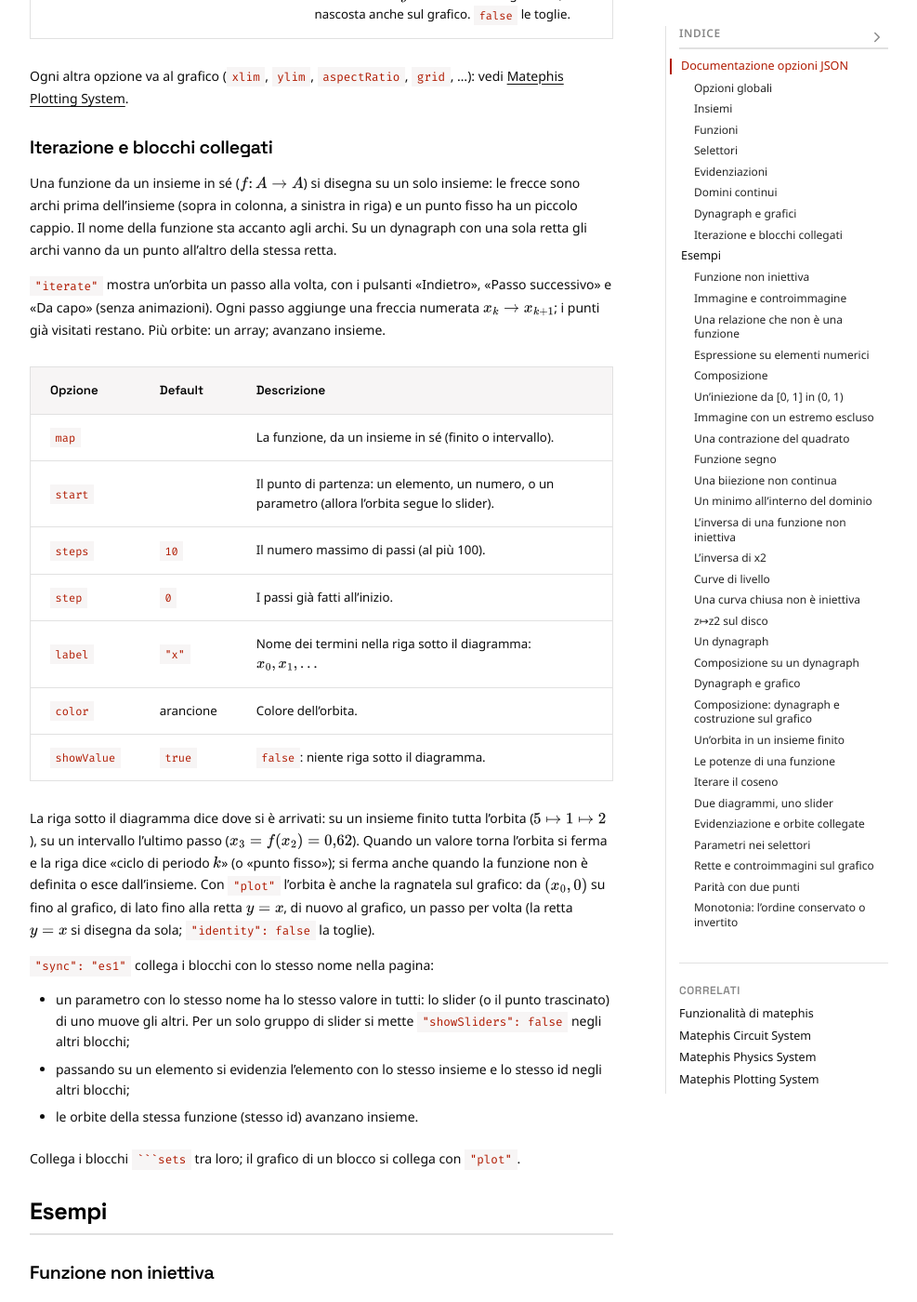
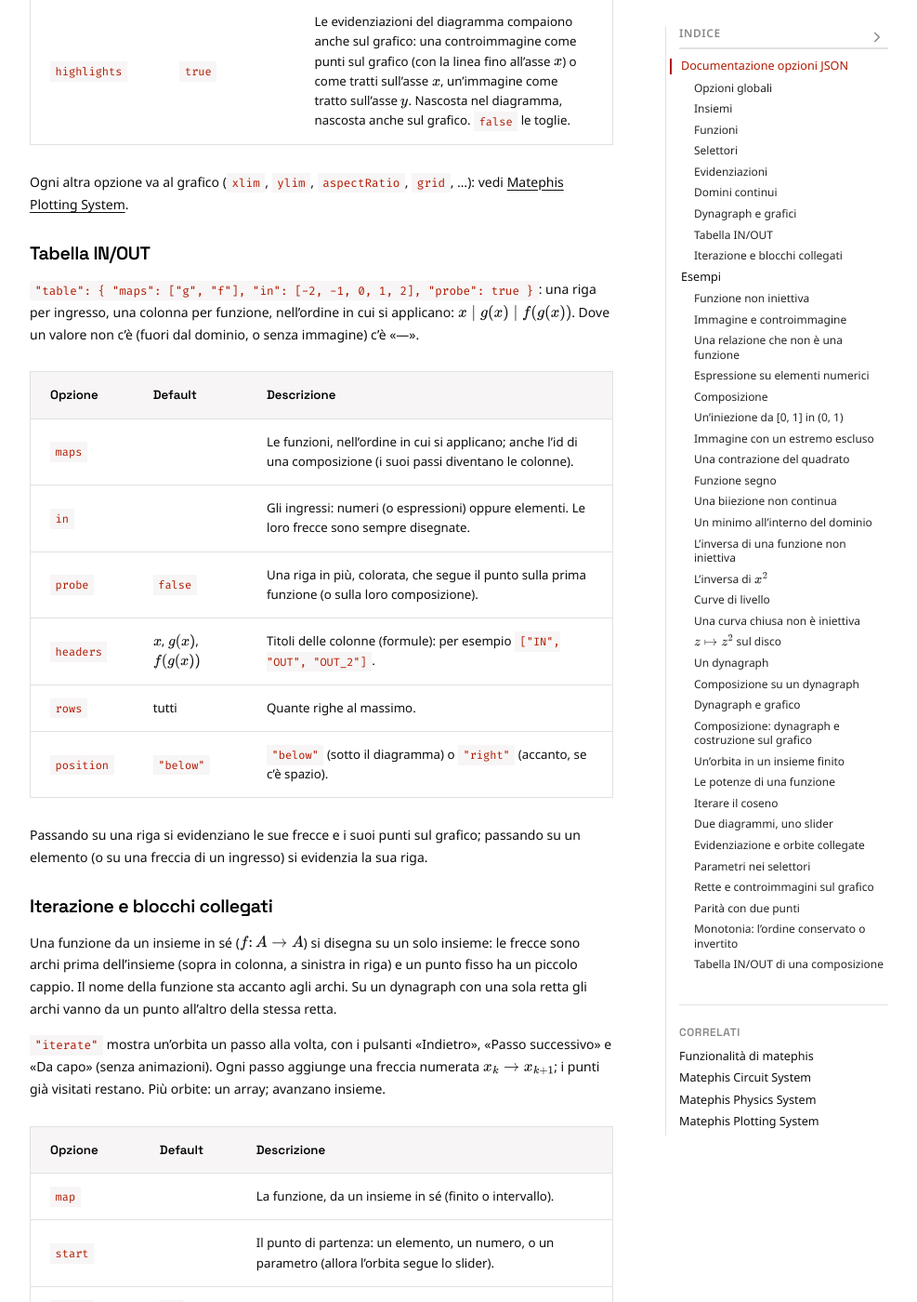
Before and after one commit to Bradwave/matephis, a Jekyll site: the page built from _notes/Public/test-sets.md, in a window 1280 px wide and 1400 px high, scrolled down 8851 px. Shown: the whole window at 93% size, without its empty margins (146-1133 px from the left). Built offline with Jekyll 4.4.1, drawn with Linux system fonts in a browser that asks for light colours; some of the changed text lies outside the part shown.

Commit message:
Sets: IN/OUT table
"table": { "maps": [...], "in": [...], "probe": true, "headers": [...] }:
one row per input, one column per map in order of application, "—" where
there is no value, a coloured row that follows the probe. The inputs get
arrows; hovering a row lights its arrows and rings its points on the
linked plot, and hovering an element lights its row.

Co-Authored-By: Claude Opus 5.5 <noreply@anthropic.com>

````diff
--- a/_layouts/Post.html
+++ b/_layouts/Post.html
@@ -39,7 +39,7 @@
     <link href="{{ site.baseurl }}/assets/css/matephis-physics.css?v=0.9" rel="stylesheet" />
     {%- endif -%}
     {%- if page.sets -%}
-    <link href="{{ site.baseurl }}/assets/css/matephis-sets.css?v=0.6" rel="stylesheet" />
+    <link href="{{ site.baseurl }}/assets/css/matephis-sets.css?v=0.7" rel="stylesheet" />
     {%- endif -%}
     {%- if page.circuit -%}
     <link href="{{ site.baseurl }}/assets/css/matephis-circuit.css?v=1.1" rel="stylesheet" />
--- a/_notes/Public/test-sets.md
+++ b/_notes/Public/test-sets.md
@@ -28,6 +28,7 @@ Questa pagina serve come test e documentazione per il sistema di diagrammi di in
 | `plot` | Object | | Il grafico delle funzioni accanto (o sotto) al diagramma, collegato al punto (vedi «Dynagraph e grafici»). |
 | `iterate` | Object/Array | | Orbita di un punto, un passo alla volta: $x_0, f(x_0), f(f(x_0)), \dots$ (vedi «Iterazione e blocchi collegati»). |
 | `compare` | Array/Object | | Confronta due punti (`probe`): ordine o parità (vedi «Domini continui»). |
+| `table` | Object | | Tabella IN/OUT: gli ingressi e i loro valori, una colonna per funzione (vedi «Tabella IN/OUT»). |
 | `sync` | String | | Nome di un gruppo: i blocchi con lo stesso nome nella pagina condividono parametri, evidenziazione al passaggio e passi delle orbite (vedi «Iterazione e blocchi collegati»). |
 | `hover` | Boolean | `true` | Passando sopra un elemento (o con Tab) si evidenziano le sue frecce, immagini e controimmagini. |
 | `reorder` | Boolean | `true` | Riordina gli elementi del codominio per ridurre gli incroci e tenere l'immagine in un unico blocco. Un insieme con `"order": "given"` mantiene il suo ordine. |
@@ -140,6 +141,21 @@ Il valore va nel disegno, sopra la freccia, oppure in una riga sotto il diagramm
 | `highlights` | `true` | Le evidenziazioni del diagramma compaiono anche sul grafico: una controimmagine come punti sul grafico (con la linea fino all'asse $x$) o come tratti sull'asse $x$, un'immagine come tratto sull'asse $y$. Nascosta nel diagramma, nascosta anche sul grafico. `false` le toglie. |
 
 Ogni altra opzione va al grafico (`xlim`, `ylim`, `aspectRatio`, `grid`, …): vedi [Matephis Plotting System](/notes/test-plot).
+
+### Tabella IN/OUT
+
+`"table": { "maps": ["g", "f"], "in": [-2, -1, 0, 1, 2], "probe": true }`: una riga per ingresso, una colonna per funzione, nell'ordine in cui si applicano: $x \mid g(x) \mid f(g(x))$. Dove un valore non c'è (fuori dal dominio, o senza immagine) c'è «—».
+
+| Opzione | Default | Descrizione |
+| :--- | :--- | :--- |
+| `maps` | | Le funzioni, nell'ordine in cui si applicano; anche l'id di una composizione (i suoi passi diventano le colonne). |
+| `in` | | Gli ingressi: numeri (o espressioni) oppure elementi. Le loro frecce sono sempre disegnate. |
+| `probe` | `false` | Una riga in più, colorata, che segue il punto sulla prima funzione (o sulla loro composizione). |
+| `headers` | $x$, $g(x)$, $f(g(x))$ | Titoli delle colonne (formule): per esempio `["IN", "OUT", "OUT_2"]`. |
+| `rows` | tutti | Quante righe al massimo. |
+| `position` | `"below"` | `"below"` (sotto il diagramma) o `"right"` (accanto, se c'è spazio). |
+
+Passando su una riga si evidenziano le sue frecce e i suoi punti sul grafico; passando su un elemento (o su una freccia di un ingresso) si evidenzia la sua riga.
 
 ### Iterazione e blocchi collegati
 
@@ -678,3 +694,27 @@ Con $p < q$ entrambi in $[0, 2]$ l'ordine si conserva; se uno dei due passa sott
   "compare": [0, 1]
 }
 ```
+
+### Tabella IN/OUT di una composizione
+
+Prima $g(x) = x + 1$, poi $f(x) = x^2$. Passa su una riga: si accendono le sue frecce e i suoi punti sui grafici. L'ultima riga segue il punto.
+
+```sets
+{
+  "dynagraph": { "ticks": 1 },
+  "sets": [
+    { "id": "X", "interval": "[-2, 1]" },
+    { "id": "Y", "interval": "[-1, 2]" },
+    { "id": "Z", "interval": "[0, 4]" }
+  ],
+  "maps": [
+    { "id": "g", "from": "X", "to": "Y", "expr": "x + 1", "samples": [] },
+    { "id": "f", "from": "Y", "to": "Z", "expr": "x^2", "samples": [] },
+    { "id": "fg", "compose": ["g", "f"] }
+  ],
+  "params": { "p": { "min": -2, "max": 1, "step": 0.1, "val": 0.5, "label": "x" } },
+  "probe": { "map": "fg", "at": "p" },
+  "table": { "maps": ["g", "f"], "in": [-2, -1, 0, 1], "probe": true, "headers": ["\\text{IN}", "\\text{OUT}", "\\text{OUT}_2"] },
+  "plot": { "maps": ["g", "f"], "position": "below" }
+}
+```
--- a/assets/css/matephis-sets.css
+++ b/assets/css/matephis-sets.css
@@ -358,3 +358,57 @@
 .matephis-sets-plot .matephis-plot-container {
   margin-bottom: 0;
 }
+
+/* ==========================================================================
+   IN/OUT table ("table")
+   ========================================================================== */
+
+.matephis-sets-table-wrap {
+  display: flex;
+  justify-content: center;
+  margin: 0.4rem 0;
+  overflow-x: auto;
+}
+
+.matephis-sets-split > .matephis-sets-table-wrap.is-right {
+  flex: 0 1 auto;
+  margin: 0;
+}
+
+.matephis-sets-table {
+  border-collapse: collapse;
+  font-size: var(--scale-sm, 0.9rem);
+}
+
+.matephis-sets-table th,
+.matephis-sets-table td {
+  border: 1px solid var(--border, #ddd);
+  padding: 0.2rem 0.7rem;
+  text-align: center;
+  min-width: 3.2rem;
+  height: 2rem;
+}
+
+.matephis-sets-table th {
+  font-weight: normal;
+  color: #888;
+}
+
+.matephis-sets-table tbody tr {
+  cursor: default;
+  outline: none;
+}
+
+.matephis-sets-table tbody tr.mps-lit,
+.matephis-sets-table tbody tr:focus-visible {
+  background: rgba(176, 26, 0, 0.08);
+}
+
+.matephis-sets-table tr.is-probe td {
+  color: inherit;
+  border-top-width: 2px;
+}
+
+[data-theme="dark"] .matephis-sets-table tbody tr.mps-lit {
+  background: rgba(255, 107, 107, 0.12);
+}
--- a/assets/js/matephis-sets-src/ui/interaction.js
+++ b/assets/js/matephis-sets-src/ui/interaction.js
@@ -119,7 +119,9 @@ export class Interaction {
 
     _apply(key) {
         const svg = this.scene.svg;
-        svg.querySelectorAll('.mps-lit').forEach(el => el.classList.remove('mps-lit'));
+        // Lit things may be outside the drawing too (rows of a table)
+        this.scene.wrapper.querySelectorAll('.mps-lit').forEach(el => el.classList.remove('mps-lit'));
+        if (this.scene.onFocus) this.scene.onFocus(key && this.nodes.has(key) ? key : null);
         if (!key || !this.nodes.has(key)) {
             svg.classList.remove('mps-focus');
             return;
````
Also changed, not shown: assets/js/matephis-sets-src/core/config.js (+7 -1 lines), assets/js/matephis-sets-src/core/scene.js (+19 -1 lines), assets/js/matephis-sets-src/render/arrows.js (+9 -2 lines), assets/js/matephis-sets-src/render/linked-plot.js (+70 -1 lines), assets/js/matephis-sets-src/render/table.js (added, +198 -0 lines), tests/sets-linked-plot.test.js (+25 -0 lines), assets/js/matephis-sets.js, 1 other file.
